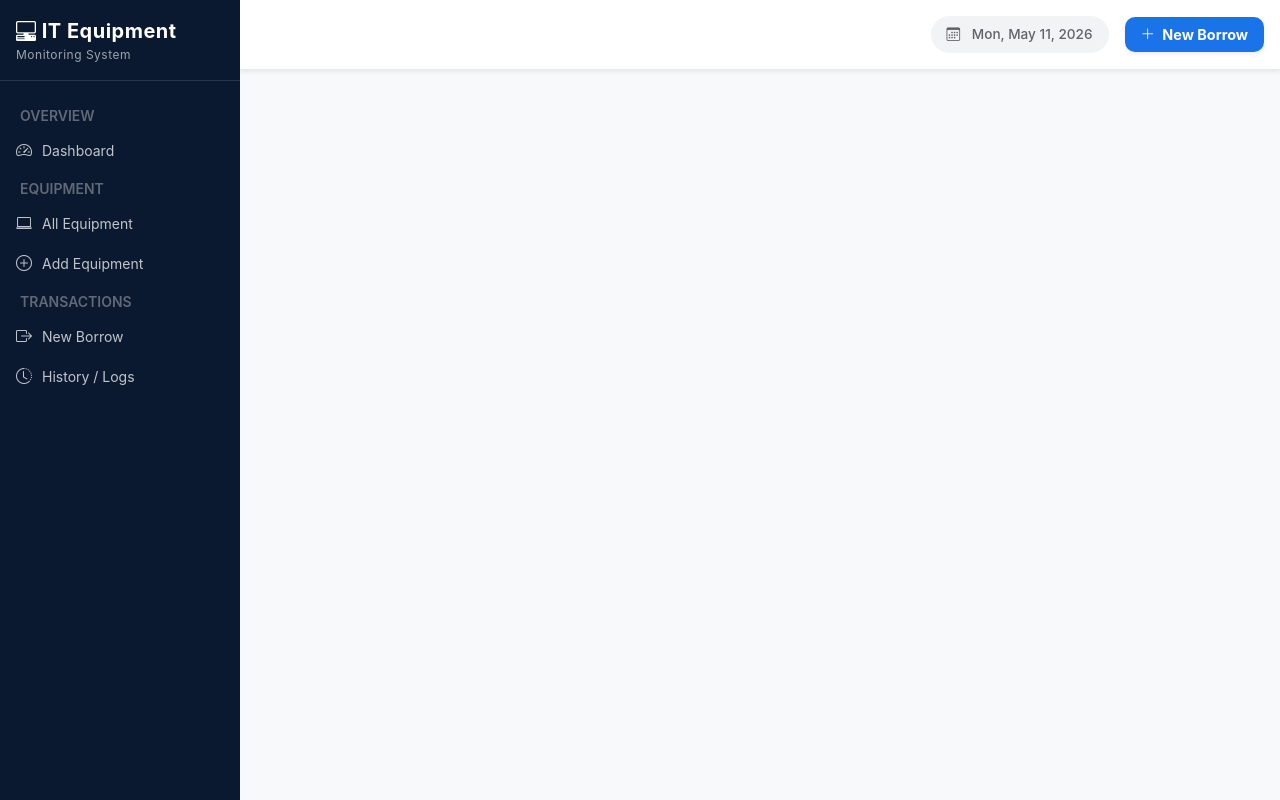
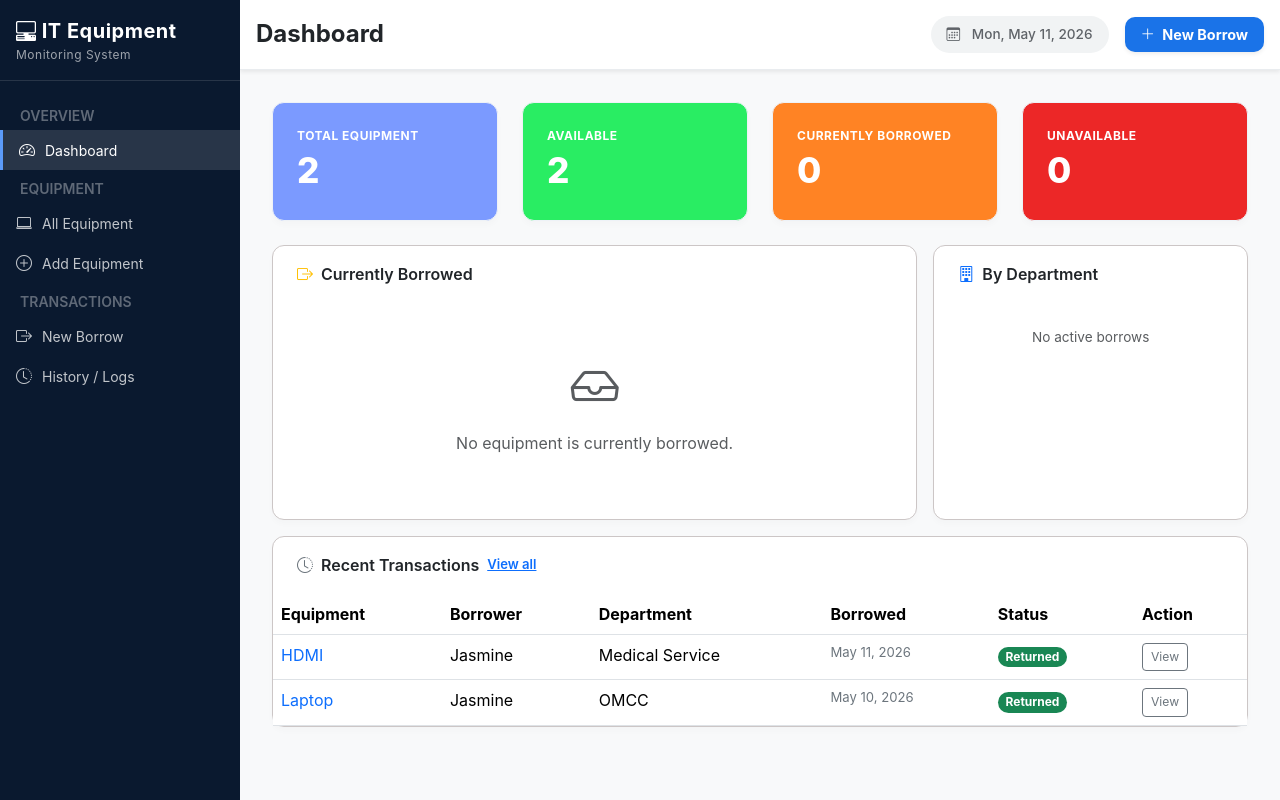
Before and after one commit to jhontagacay/ITEMS, a Django app: page / in a window 1280 px wide. Run offline with Django 5.2, Linux system fonts and the light colour scheme; data comes from the database, SQL or seed files in the repository; both versions use the stored data as it was after the commit.

Commit message:
Set dashboard as the default home page

```diff
--- a/ems/models.py
+++ b/ems/models.py
@@ -40,10 +40,9 @@ class BorrowTransaction(models.Model):
         ('ongoing',   'Ongoing'),
         ('returned',  'Returned'),
     ]
-
     equipment = models.ForeignKey(Equipment, on_delete=models.CASCADE, related_name='transactions')
     borrower_name = models.CharField(max_length=150)
-    department = models.ForeignKey(Department, on_delete=models.CASCADE)
+    department = models.ForeignKey('Department', on_delete=models.SET_NULL, null=True, blank=True)
     purpose = models.TextField()
     released_by = models.CharField(max_length=150)
     date_borrowed = models.DateTimeField(default=timezone.now)
--- a/ems/templates/ems/all_equipment.html
+++ b/ems/templates/ems/all_equipment.html
@@ -28,6 +28,7 @@
     <table class="table table-hover mb-0">
         <thead>
             <tr>
+                <th>No.</th>
                 <th>Name</th>
                 <th>Serial Number</th>
                 <th>Status</th>
@@ -37,6 +38,7 @@
         <tbody>
         {% for eq in equipments %}
         <tr>
+            <td>{{ forloop.counter }}</td>
             <td><strong>{{ eq.name }}</strong></td>
             <td><code style="font-size:.82rem;">{{ eq.serial_number }}</code></td>
             <td>
--- a/ems/templates/ems/confirm_delete.html
+++ b/ems/templates/ems/confirm_delete.html
@@ -11,7 +11,7 @@
             <form method="post" class="d-flex gap-2 justify-content-center mt-3">
                 {% csrf_token %}
                 <button type="submit" class="btn btn-danger">Yes, Delete</button>
-                <a href="{% url 'equipment_list' %}" class="btn btn-outline-secondary">Cancel</a>
+                <a href="{% url 'all_equipment' %}" class="btn btn-outline-secondary">Cancel</a>
             </form>
         </div>
     </div>
--- a/ems/templates/ems/dashboard.html
+++ b/ems/templates/ems/dashboard.html
@@ -72,6 +72,7 @@
                     <th>Equipment</th>
                     <th>Borrower</th>
                     <th>Department</th>
+                    <th>Status</th>
                     <th>Action</th>
                 </tr></thead>
 
@@ -83,10 +84,10 @@
                             <small class="text-muted">{{ t.equipment.serial_number }}</small>
                         </td>
                         <td>{{ t.borrower_name }}</td>
-                        <td>{{ t.department }}</td>
+                        <td>{{ t.department.name }}</td>
                         <td>
                             {% if t.is_overdue %}
-                            <span class="badge badge-overdue rounded-pill">Overdue</span>
+                            <span class="badge badge-overdue rounded-pill" style="background-color: #dc3545; color: #fff;">Overdue</span>
                             {% elif t.expected_return %}
 
                             {% else %}
@@ -142,14 +143,14 @@
     <div class="table-card mt-3">
         <div class="tc-head">
             <span><i class="bi bi-clock-history me-2 text-secondary"></i>Recent Transactions</span>
-            <a href="{% url 'transaction_list' %}" style="font-size:.82rem;" class="text-primary">View all</a>
+            <a href="{% url 'history_logs' %}" style="font-size:.82rem;" class="text-primary">View all</a>
         </div>
 
         <table class="table table-hover mb-0">
             <thead><tr>
                 <th>Equipment</th>
                 <th>Borrower</th>
-                <th>Dept</th>
+                <th>Department</th>
                 <th>Borrowed</th>
                 <th>Status</th>
                 <th>Action</th>
@@ -160,7 +161,7 @@
                 <tr>
                     <td><a href="{% url 'transaction_detail' t.pk %}" class="text-decoration-none fw-500">{{ t.equipment.name }}</a></td>
                     <td>{{ t.borrower_name }}</td>
-                    <td>{{ t.department }}</td>
+                    <td>{{ t.department.name }}</td>
                     <td style="font-size:.82rem;color:#6c757d;">{{ t.date_borrowed|date:"M d, Y" }}</td>
                     <td>
                         {% if t.status == 'ongoing' %}
--- a/ems/templates/ems/equipment_form.html
+++ b/ems/templates/ems/equipment_form.html
@@ -17,7 +17,7 @@
                 {% endfor %}
                 <div class="d-flex gap-2 mt-4">
                     <button type="submit" class="btn" style="background:#1a4db3;color:#fff;">Save Equipment</button>
-                    <a href="{% url 'equipment_list' %}" class="btn btn-outline-secondary">Cancel</a>
+                    <a href="{% url 'all_equipment' %}" class="btn btn-outline-secondary">Cancel</a>
                 </div>
             </form>
         </div>
--- a/ems/templates/ems/transaction_detail.html
+++ b/ems/templates/ems/transaction_detail.html
@@ -59,7 +59,7 @@
             {% if txn.status == 'ongoing' %}
             <a href="{% url 'borrow_return' txn.pk %}" class="btn btn-success"><i class="bi bi-check-circle me-2"></i>Process Return</a>
             {% endif %}
-            <a href="{% url 'transaction_list' %}" class="btn btn-outline-secondary">← Back to History</a>
+            <a href="{% url 'history_logs' %}" class="btn btn-outline-secondary">← Back to History</a>
         </div>
     </div>
 </div>
--- a/ems/urls.py
+++ b/ems/urls.py
@@ -2,15 +2,15 @@ from django.urls import path
 from . import views
 
 urlpatterns = [
-    path('dashboard/', views.dashboard, name='dashboard'),
-    path('', views.itmonitoringsystem, name='load_base'),
+    path('', views.dashboard, name='dashboard'),
+    path('home/', views.itmonitoringsystem, name='load_base'),
     path('equipment/', views.all_equipment, name='all_equipment'),
     path('equipment/add/', views.equipment_add, name='equipment_add'),
     path('equipment/<int:pk>/edit/',views.equipment_edit, name='equipment_edit'),
     path('equipment/<int:pk>/delete/',views.equipment_delete, name='equipment_delete'),
     path('borrow/',views.borrow_create, name='borrow_create'),
     path('borrow/<int:pk>/return/',views.borrow_return, name='borrow_return'),
-    path('transactions/',views.history_logs, name='history_logs'),
+    path('history/',views.history_logs, name='history_logs'),
     path('transactions/<int:pk>/',views.transaction_detail, name='transaction_detail'),
     path('transaction/edit/<int:pk>/', views.transaction_edit, name='transaction_edit'),
     path('transaction/delete/<int:pk>/', views.transaction_delete, name='transaction_delete'),
--- a/ems/views.py
+++ b/ems/views.py
@@ -59,7 +59,7 @@ def equipment_add(request):
     if form.is_valid():
         form.save()
         messages.success(request, 'Equipment added successfully.')
-        return redirect('equipment_list')
+        return redirect('all_equipment')
     return render(request, 'ems/equipment_form.html', {'form': form, 'title': 'Add Equipment'})
 
 def equipment_edit(request, pk):
@@ -68,7 +68,7 @@ def equipment_edit(request, pk):
     if form.is_valid():
         form.save()
         messages.success(request, 'Equipment updated.')
-        return redirect('equipment_list')
+        return redirect('all_equipment')
     return render(request, 'ems/equipment_form.html', {'form': form, 'title': 'Edit Equipment'})
 
 def equipment_delete(request, pk):
@@ -76,7 +76,7 @@ def equipment_delete(request, pk):
     if request.method == 'POST':
         eq.delete()
         messages.success(request, 'Equipment deleted.')
-        return redirect('equipment_list')
+        return redirect('all_equipment')
     return render(request, 'ems/confirm_delete.html', {'obj': eq, 'type': 'Equipment'})
 
 def borrow_create(request):
@@ -100,7 +100,7 @@ def borrow_return(request, pk):
             notes=form.cleaned_data['return_notes'],
         )
         messages.success(request, f'"{txn.equipment.name}" has been returned and marked available.')
-        return redirect('transaction_list')
+        return redirect('history_logs')
     return render(request, 'ems/return.html', {'form': form, 'txn': txn})
 
 def transaction_detail(request, pk):
```
Also changed, not shown: db.sqlite3, ems/migrations/0003_alter_borrowtransaction_department.py (added), ems/migrations/0004_alter_borrowtransaction_department.py (added).
